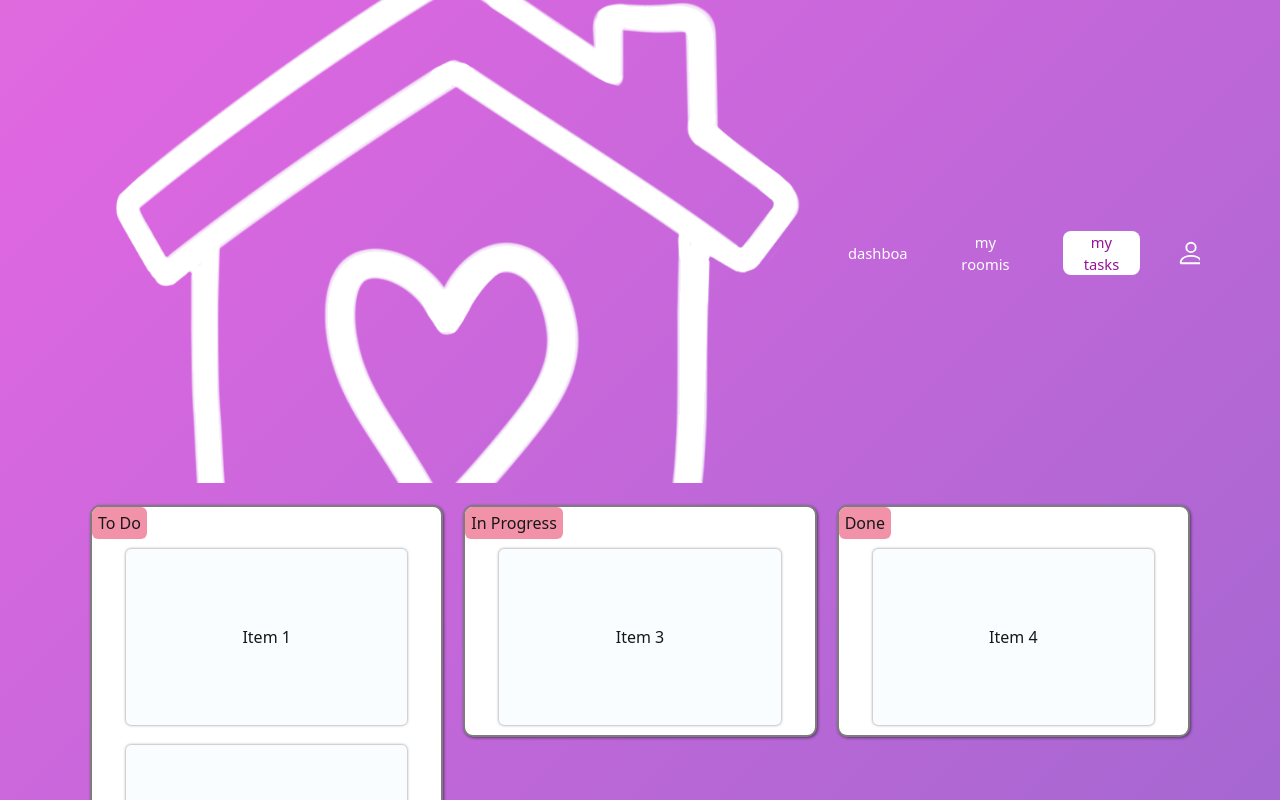
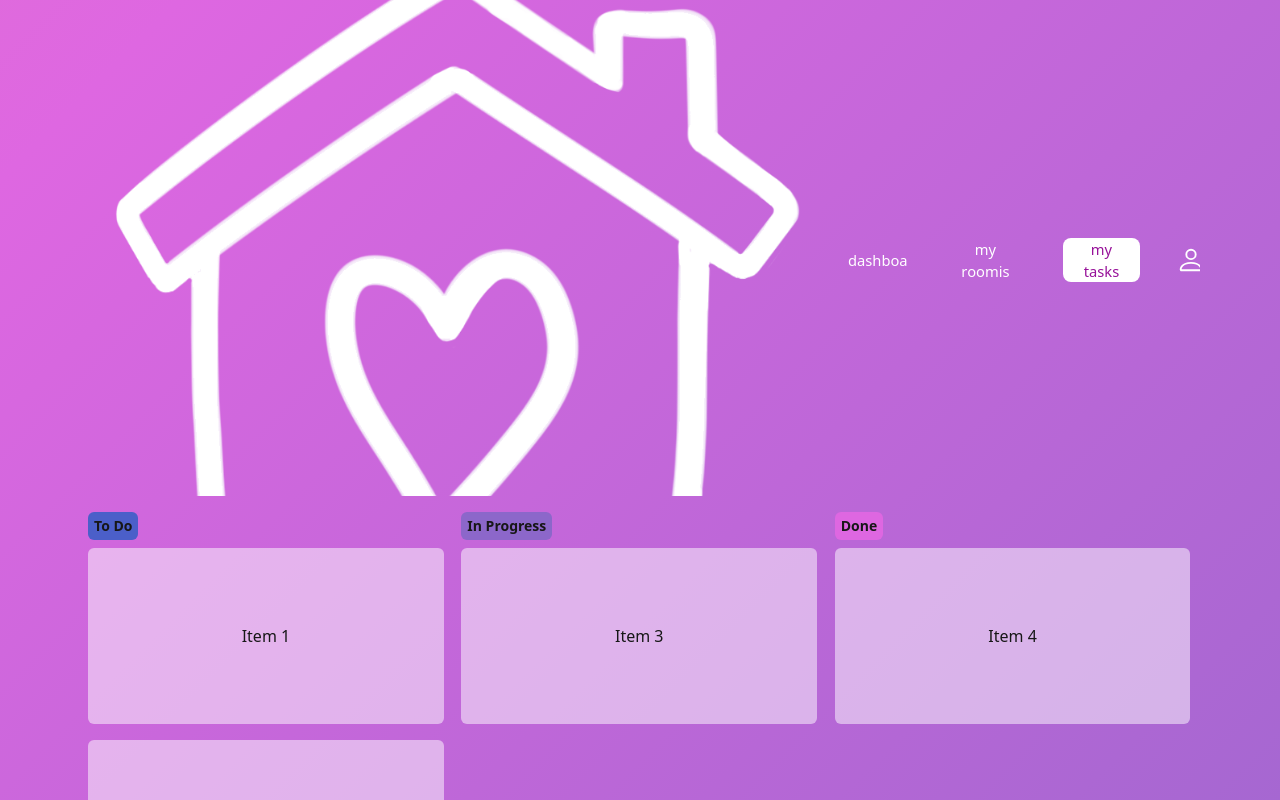
Before and after one commit to snootfef/Technova2024, a Next.js app in the folder technova2024/: page /mytasks in a window 1280 px wide. Built offline with nearby package versions, Linux system fonts and the light colour scheme.

Commit message:
Finished styling so far

```diff
--- a/technova2024/package.json
+++ b/technova2024/package.json
@@ -9,9 +9,9 @@
     "lint": "next lint"
   },
   "dependencies": {
+    "date-fns": "^2.30.0",
     "db": "^6.0.3",
     "dotenv": "^16.4.5",
-    "date-fns": "^2.28.0",
     "mongo": "^0.1.0",
     "mongodb": "^6.9.0",
     "next": "14.2.13",
--- a/technova2024/src/pages/mytasks/TaskBoard.js
+++ b/technova2024/src/pages/mytasks/TaskBoard.js
@@ -1,12 +1,8 @@
-import Nav from '../nav'
-import TaskCard from './TaskCard';
-import Background from '../background';
 import { useDrop } from "react-dnd";
-import { useState } from 'react';
 import React from 'react';
 import { COLUMN_NAMES } from '../../tasks';
 
-const TaskBoard = ({ children, className, title }) => {
+const TaskBoard = ({ children, colour, title }) => {
    const [{ isOver, canDrop }, drop] = useDrop({
       accept: "Our first type",
       drop: () => ({ name: title }),
@@ -39,10 +35,11 @@ const TaskBoard = ({ children, className, title }) => {
    return (
       <main
          ref={drop}
-         className="taskBoard flex flex-col column font-sans"
+         className="w-[33vw] min-h-[400px] h-max mx-2 flex flex-col justify-start flex-wrap column font-sans"
       >
          <p
-            className='px-1.5 py-1 text-md w-fit h-fit bg-light-pink rounded-md'
+            className={'px-1.5 py-1 text-sm w-fit h-fit rounded-md font-semibold'}
+            style={{ backgroundColor: colour }}
          >{title}</p>
          {children}
       </main>
--- a/technova2024/src/pages/mytasks/TaskCard.js
+++ b/technova2024/src/pages/mytasks/TaskCard.js
@@ -33,23 +33,14 @@ const TaskCard = ({
          }
          const dragIndex = item.index;
          const hoverIndex = index;
-         // Don't replace items with themselves
          if (dragIndex === hoverIndex) {
             return;
          }
-         // Determine rectangle on screen
          const hoverBoundingRect = ref.current?.getBoundingClientRect();
-         // Get vertical middle
          const hoverMiddleY =
             (hoverBoundingRect.bottom - hoverBoundingRect.top) / 2;
-         // Determine mouse position
          const clientOffset = monitor.getClientOffset();
-         // Get pixels to the top
          const hoverClientY = clientOffset.y - hoverBoundingRect.top;
-         // Only perform the move when the mouse has crossed half of the items height
-         // When dragging downwards, only move when the cursor is below 50%
-         // When dragging upwards, only move when the cursor is above 50%
-         // Dragging downwards
          if (dragIndex < hoverIndex && hoverClientY < hoverMiddleY) {
             return;
          }
@@ -57,12 +48,7 @@ const TaskCard = ({
          if (dragIndex > hoverIndex && hoverClientY > hoverMiddleY) {
             return;
          }
-         // Time to actually perform the action
          moveCardHandler(dragIndex, hoverIndex);
-         // Note: we're mutating the monitor item here!
-         // Generally it's better to avoid mutations,
-         // but it's good here for the sake of performance
-         // to avoid expensive index searches.
          item.index = hoverIndex;
       }
    });
@@ -104,7 +90,7 @@ const TaskCard = ({
    drag(drop(ref));
 
    return (
-      <div ref={ref} className="taskCard" style={{ opacity }}>
+      <div ref={ref} className="bg-white bg-opacity-50 rounded-md my-2 flex justify-center items-center h-[22vh] w-[27.8vw]" style={{ opacity }}>
          {name}
       </div>
    )
--- a/technova2024/src/pages/mytasks/index.js
+++ b/technova2024/src/pages/mytasks/index.js
@@ -55,15 +55,15 @@ const Home = () => {
             <Background />
             <Nav />
             <div
-               className='relative flex flex-row mx-20 mt-3'
+               className='relative flex flex-row mx-20 mt-4'
             >
-               <TaskBoard title={DO_IT} className="column">
+               <TaskBoard title={DO_IT} colour="#4b5fc9">
                   {returnItemsForColumn(DO_IT)}
                </TaskBoard>
-               <TaskBoard title={IN_PROGRESS} className="column">
+               <TaskBoard title={IN_PROGRESS} colour="#8c67ca">
                   {returnItemsForColumn(IN_PROGRESS)}
                </TaskBoard>
-               <TaskBoard title={DONE} className="column">
+               <TaskBoard title={DONE} colour="#de67e1">
                   {returnItemsForColumn(DONE)}
                </TaskBoard>
             </div>
--- a/technova2024/src/styles/globals.css
+++ b/technova2024/src/styles/globals.css
@@ -80,28 +80,10 @@ body {
   overflow-x: auto;
 }
 
-.taskBoard {
-  background-color: white;
-}
-
 .container {
   display: flex;
   flex-direction: row;
   justify-content: space-around;
-}
-
-.column {
-  height: max-content;
-  min-height: 100px;
-  width: 33vw;
-  margin: 10px;
-  border-radius: 10px;
-  box-shadow: 1px 1px 3px rgba(0, 0, 0, 0.5);
-  border: 2px solid #7d7d7d;
-  /* Параметры границы */
-  display: flex;
-  justify-content: center;
-  flex-wrap: wrap;
 }
 
 .do-it-column {
@@ -119,15 +101,3 @@ body {
 .done-column {
   background-color: #f5ffe5;
 }
-
-.taskCard {
-  border-radius: 5px;
-  background-color: #fafdff;
-  height: 22vh;
-  width: 22vw;
-  margin: 10px auto;
-  display: flex;
-  justify-content: center;
-  align-items: center;
-  box-shadow: 0px 0px 3px rgba(0, 0, 0, 0.5);
-}
```
Also changed, not shown: technova2024/src/pages/TaskView.js (line endings or trailing spaces), 2 other files (tests, documents, lock files or other folders).
